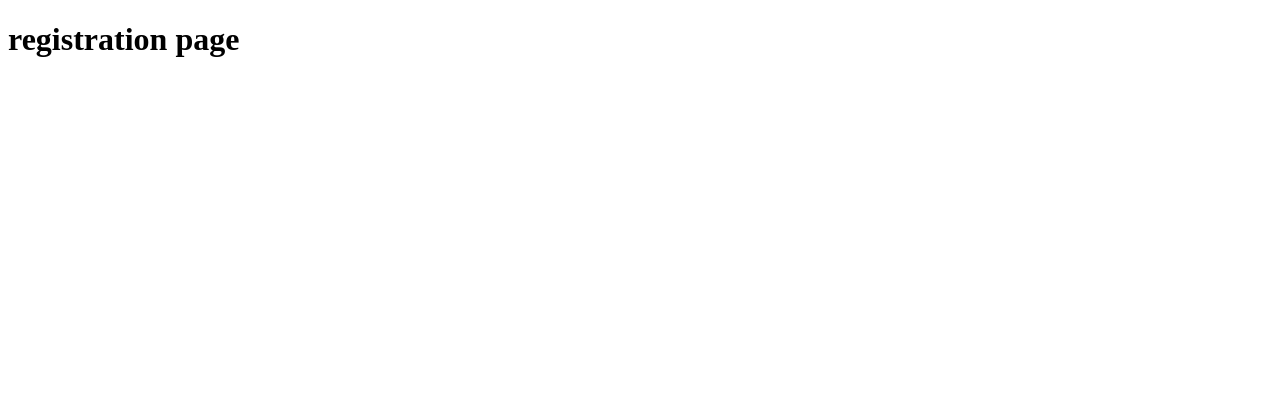
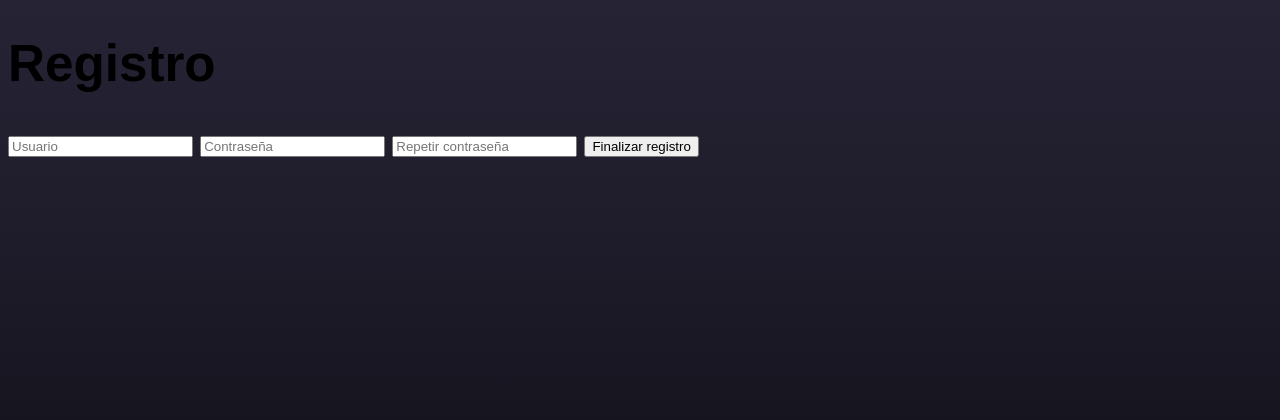
Before and after one commit to mrReedax/djangoweb, a Django app: template myWeb/Tasks/templates/registration/registration.html in a window 1280 px wide. Shown: the top 420 px of the page. Run offline with Django 4.2, Linux system fonts and the light colour scheme; the template is opened without the code that fills it, so the values that code supplies are empty.

Commit message:
Input filds created in html, body modified in css

```diff
--- /dev/null
+++ b/myWeb/Tasks/static/tasks/registration.css
@@ -0,0 +1,7 @@
+body {
+    background: linear-gradient(180deg, #262335, 60%,#000000);
+    font-family: 'Source Sans Pro', sans-serif;
+    font-size: 2vw;
+    align-items: center;
+    justify-content: center;
+}
--- a/myWeb/Tasks/templates/registration/registration.html
+++ b/myWeb/Tasks/templates/registration/registration.html
@@ -1,3 +1,11 @@
 {% include 'tasks/head.html' with title="Registro"%}
-<h1>registration page</h1>
+{% load static %}
+<link rel="stylesheet" type="text/css" href="{% static 'tasks/registration.css' %}">
+<h1>Registro</h1>
+<form action="">
+    <input type="text" id="user" placeholder="Usuario">
+    <input type="password" id="password" placeholder="Contraseña">
+    <input type="password" id="passwordrep" placeholder="Repetir contraseña">
+    <input type="submit" value="Finalizar registro">
+</form>
 {% include 'tasks/footer.html' %}
```
